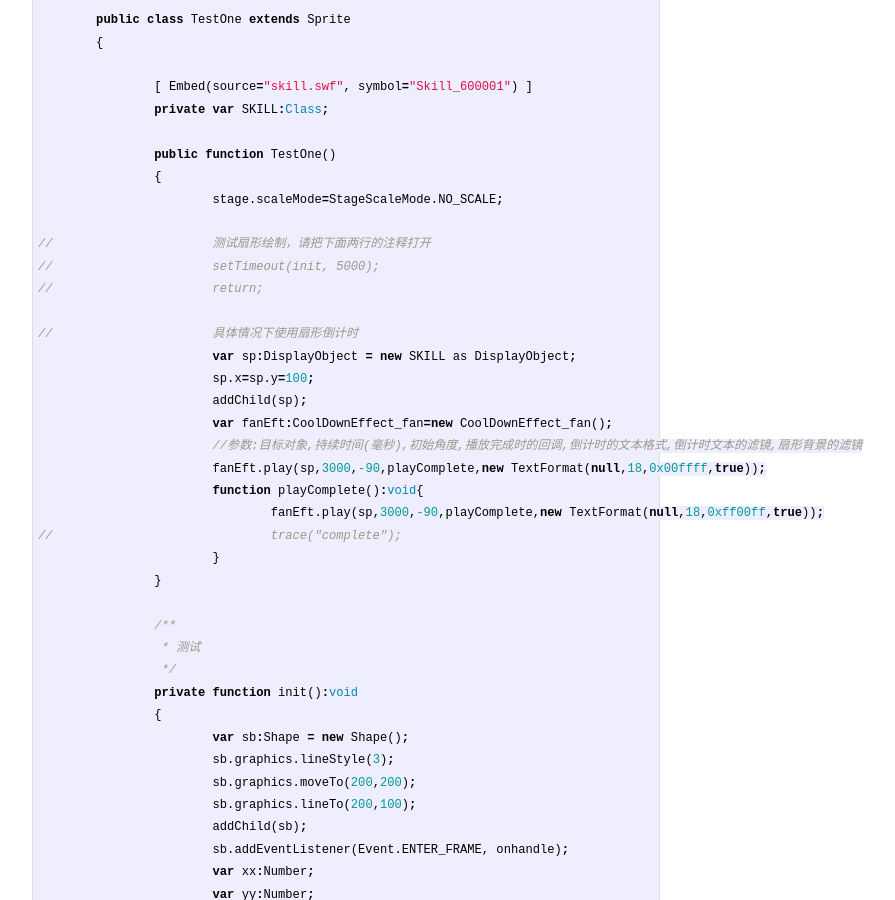
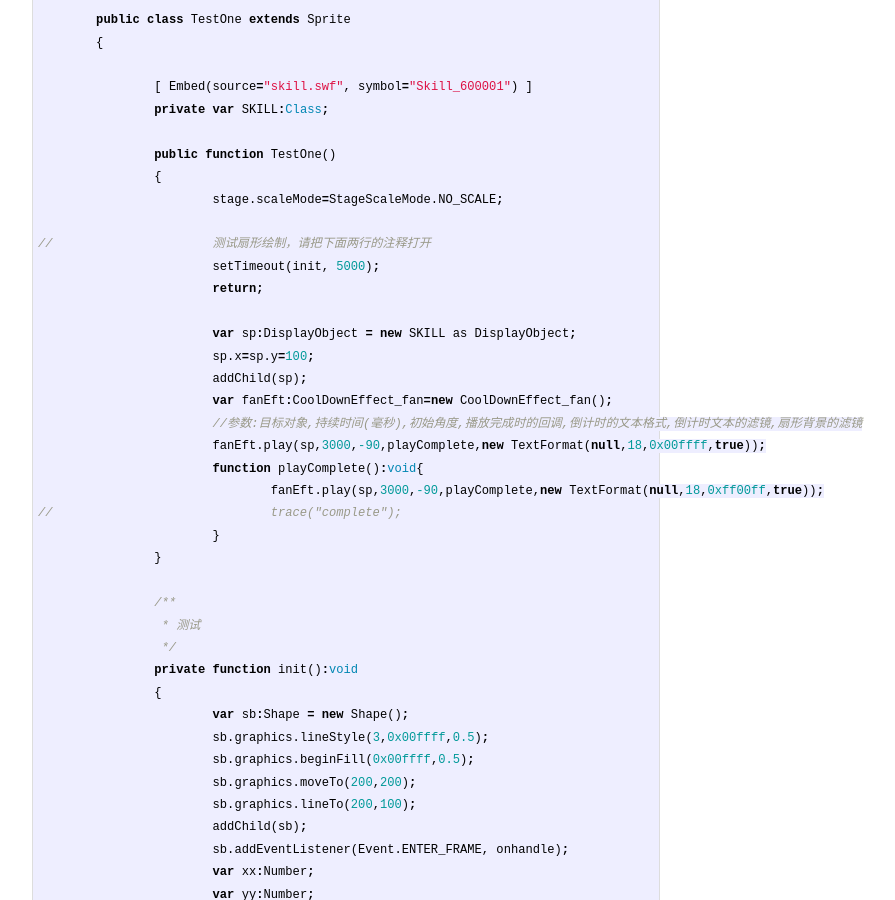
Before and after one commit to lightmath/myblog, a Jekyll site: the page built from _posts/2014-03-30-sector-draw.markdown, in a window 1280 px wide and 900 px high, scrolled down 8815 px. Shown: the whole window, without its empty margins (294-1189 px from the left). Built offline with Jekyll 4.4.1, drawn with Linux system fonts in a browser that asks for light colours; Markdown is read by kramdown in place of the engine named in the settings.

```diff
--- a/_posts/2014-03-30-sector-draw.markdown
+++ b/_posts/2014-03-30-sector-draw.markdown
@@ -404,10 +404,9 @@ package
 			stage.scaleMode=StageScaleMode.NO_SCALE;
 
 //			测试扇形绘制，请把下面两行的注释打开
-//			setTimeout(init, 5000);
-//			return;
+			setTimeout(init, 5000);
+			return;
 
-//			具体情况下使用扇形倒计时
 			var sp:DisplayObject = new SKILL as DisplayObject;
 			sp.x=sp.y=100;
 			addChild(sp);
@@ -426,7 +425,8 @@ package
 		private function init():void
 		{
 			var sb:Shape = new Shape();
-			sb.graphics.lineStyle(3);
+			sb.graphics.lineStyle(3,0x00ffff,0.5);
+			sb.graphics.beginFill(0x00ffff,0.5);
 			sb.graphics.moveTo(200,200);
 			sb.graphics.lineTo(200,100);
 			addChild(sb);
```
